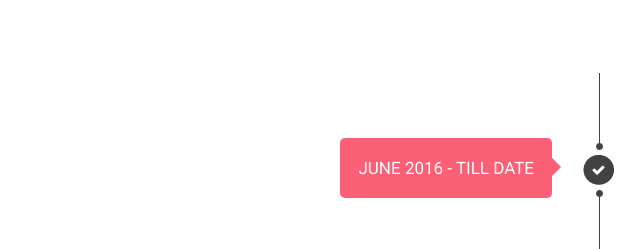
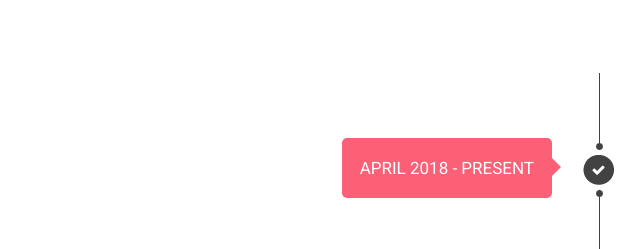
Before and after one commit to pratap003/portfolio, a plain HTML site: page index.html in a window 1280 px wide. Shown: the part 2420-2669 px from the top of the page, 41-681 px from the left. Drawn offline with Linux system fonts and the light colour scheme; some packages are replaced by stand-ins of ours.

Commit message:
content changed

```diff
--- a/index.html
+++ b/index.html
@@ -271,7 +271,7 @@
                     </div>
                     <div class="timeline-marker left fr wow slideInLeft">
                         <div class="timeline-date">
-                            JUNE 2016 - Till date
+                            APRIL 2018 - Present
                         </div>
                         <div class="arrow-right">
                         </div>
```
